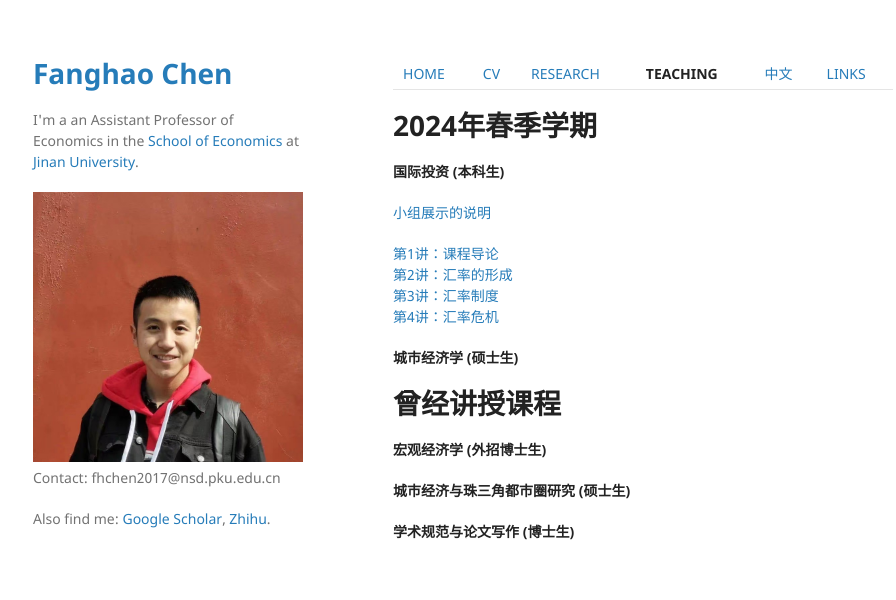
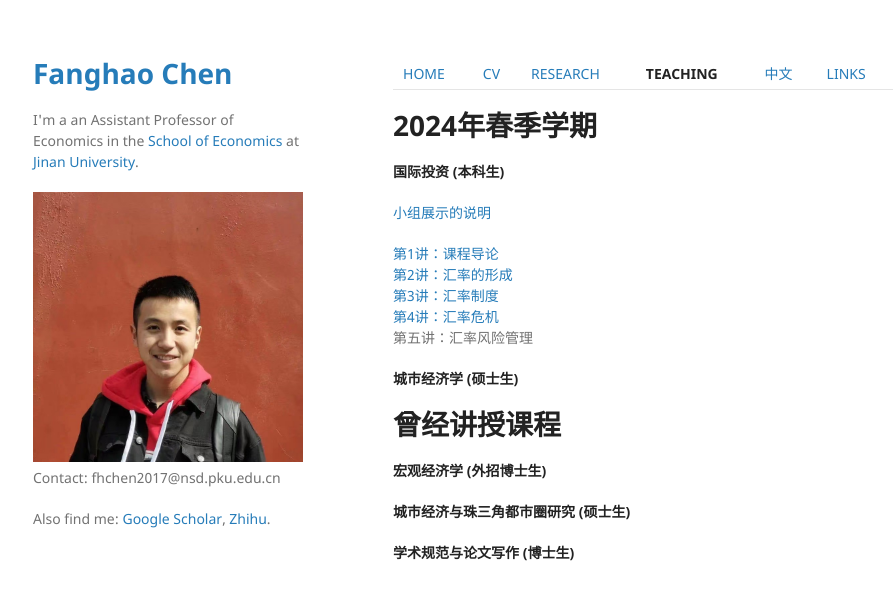
Before and after one commit to FanghaoChen/homepage, a Jekyll site: the page built from teaching.md, in a window 1280 px wide. Shown: the top 600 px of the page, without its empty margins (177-1073 px from the left). Built offline with Jekyll 4.4.1, drawn with Linux system fonts in a browser that asks for light colours; our own code applies the rules of GitHub Pages for plain Markdown files.

Commit message:
Update teaching.md

```diff
--- a/teaching.md
+++ b/teaching.md
@@ -10,6 +10,7 @@
 [第2讲：汇率的形成](./assets/第2讲_汇率的形成.pdf) <br/>
 [第3讲：汇率制度](./assets/第3讲_汇率制度.pdf) <br/>
 [第4讲：汇率危机](./assets/第4讲_汇率危机.pdf) <br/>
+第五讲：汇率风险管理
 
 **城市经济学 (硕士生)** <br/>
 
```
